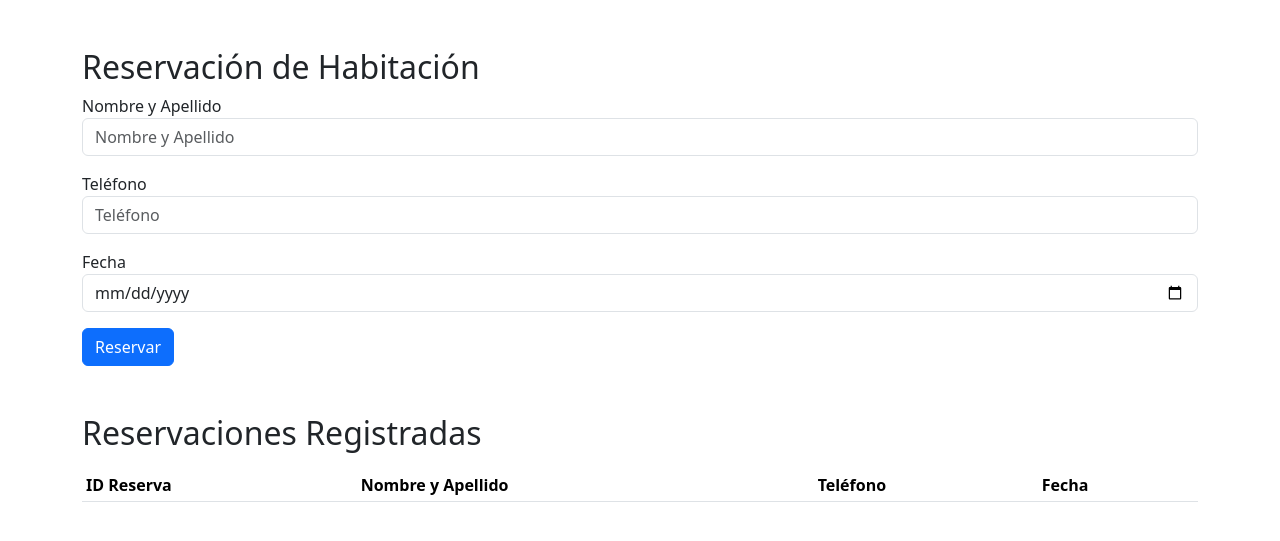
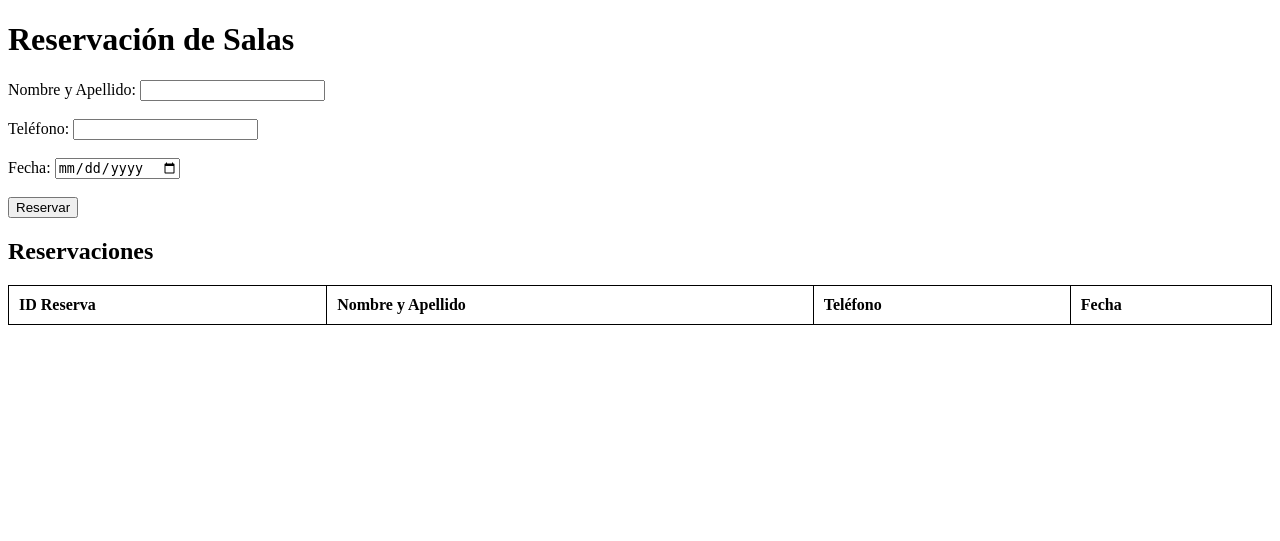
Before and after one commit to Cesar9911/Flask7BJulioMacias, a Flask app: template templates/alumnos.html in a window 1280 px wide. Shown: the top 541 px of the page. Run offline with Flask 3, Linux system fonts and the light colour scheme; the template is opened without the code that fills it, so the values that code supplies are empty; some libraries are stand-ins or nearby versions.

Commit message:
Update alumnos.html

```diff
--- a/templates/alumnos.html
+++ b/templates/alumnos.html
@@ -3,50 +3,36 @@
 <head>
     <meta charset="UTF-8">
     <meta name="viewport" content="width=device-width, initial-scale=1.0">
-    <title>Reservación de Habitación</title>
-
-    <!-- Pusher JS -->
+    <title>Reservaciones</title>
     <script src="https://js.pusher.com/7.0/pusher.min.js"></script>
-
-    <!-- Bootstrap CSS -->
-    <link href="https://cdn.jsdelivr.net/npm/bootstrap@5.3.3/dist/css/bootstrap.min.css" rel="stylesheet">
-
-    <!-- jQuery -->
-    <script src="https://code.jquery.com/jquery-3.7.1.min.js" crossorigin="anonymous"></script>
-
-    <!-- jQuery Validation -->
-    <script src="https://cdnjs.cloudflare.com/ajax/libs/jquery-validate/1.19.5/jquery.validate.min.js"></script>
-
     <style>
-        .error {
-            color: red;
+        table {
+            width: 100%;
+            border-collapse: collapse;
+        }
+        table, th, td {
+            border: 1px solid black;
+        }
+        th, td {
+            padding: 10px;
+            text-align: left;
         }
     </style>
 </head>
 <body>
-    <div class="container mt-5">
-        <h2>Reservación de Habitación</h2>
-        <form id="reservationForm" action="/reservar" method="POST">
-            <div class="form-group mb-3">
-                <label for="name">Nombre y Apellido</label>
-                <input type="text" class="form-control" id="name" name="name" placeholder="Nombre y Apellido" required>
-            </div>
-            <div class="form-group mb-3">
-                <label for="telefono">Teléfono</label>
-                <input type="tel" class="form-control" id="telefono" name="telefono" placeholder="Teléfono" required pattern="[0-9]{10}">
-            </div>
-            <div class="form-group mb-3">
-                <label for="fecha">Fecha</label>
-                <input type="date" class="form-control" id="fecha" name="fecha" required>
-            </div>
-            <button id="btnReservar" name="btnReservar" type="submit" class="btn btn-primary">Reservar</button>
+    <h1>Reservación de Salas</h1>
+    <form id="reservationForm">
+        <label for="name">Nombre y Apellido:</label>
+        <input type="text" id="name" name="name" required><br><br>
+        <label for="telefono">Teléfono:</label>
+        <input type="tel" id="telefono" name="telefono" required><br><br>
+        <label for="fecha">Fecha:</label>
+        <input type="date" id="fecha" name="fecha" required><br><br>
+        <button type="submit">Reservar</button>
     </form>
-    </div>
 
-    <!-- Tabla de reservaciones -->
-    <div class="container mt-5">
-        <h2>Reservaciones Registradas</h2>
-        <table class="table table-sm mt-3">
+    <h2>Reservaciones</h2>
+    <table>
         <thead>
             <tr>
                 <th>ID Reserva</th>
@@ -55,88 +41,60 @@
                 <th>Fecha</th>
             </tr>
         </thead>
-            <tbody id="tbodyReservaciones"></tbody>
+        <tbody id="reservationTableBody">
+            <!-- Aquí se añadirán las reservaciones -->
+        </tbody>
     </table>
-    </div>
 
     <script>
-        $(document).ready(function () {
-            // Validación del formulario
-            $("#reservationForm").validate({
-                rules: {
-                    name: {
-                        required: true,
-                        minlength: 10,
-                        maxlength: 50,
-                        lettersonly: true
-                    },
-                    telefono: {
-                        required: true,
-                        digits: true,
-                        minlength: 10,
-                        maxlength: 10
-                    },
-                    fecha: {
-                        required: true,
-                        date: true
-                    }
-                },
-                messages: {
-                    name: {
-                        required: "Por favor, ingresa tu nombre y apellido.",
-                        minlength: "Debe contener al menos 10 caracteres.",
-                        maxlength: "Debe contener como máximo 50 caracteres."
-                    },
-                    telefono: {
-                        required: "Por favor, ingresa tu teléfono.",
-                        digits: "Solo se permiten números.",
-                        minlength: "El número debe contener 10 dígitos.",
-                        maxlength: "El número debe contener 10 dígitos."
-                    },
-                    fecha: {
-                        required: "Por favor, selecciona una fecha."
-                    }
-                }
+        // Pusher configuration
+        const pusher = new Pusher('YOUR_KEY', {
+            cluster: 'YOUR_CLUSTER',
+            encrypted: true
         });
 
-            // Agregar método para validar solo letras
-            jQuery.validator.addMethod("lettersonly", function(value, element) {
-                return this.optional(element) || /^[a-zA-Z\s]+$/.test(value);
-            }, "Solo se permiten letras.");
+        // Escuchar el canal y evento de Pusher
+        const channel = pusher.subscribe('canalReservaciones');
+        channel.bind('nueva-reserva', function(data) {
+            const tableBody = document.getElementById('reservationTableBody');
 
-            // Cargar reservaciones registradas
-            function cargarReservaciones() {
-                $.get("/buscar", function (reservaciones) {
-                    const tbody = $("#tbodyReservaciones");
-                    tbody.empty();
-                    reservaciones.forEach(reservacion => {
-                        tbody.append(`
-                            <tr>
-                                <td>${reservacion[0]}</td>
-                                <td>${reservacion[1]}</td>
-                                <td>${reservacion[2]}</td>
-                                <td>${reservacion[3]}</td>
-                            </tr>
-                        `);
+            const row = document.createElement('tr');
+
+            const idCell = document.createElement('td');
+            idCell.textContent = data.id_reserva;
+            row.appendChild(idCell);
+
+            const nameCell = document.createElement('td');
+            nameCell.textContent = data.nombre;
+            row.appendChild(nameCell);
+
+            const telefonoCell = document.createElement('td');
+            telefonoCell.textContent = data.telefono;
+            row.appendChild(telefonoCell);
+
+            const fechaCell = document.createElement('td');
+            fechaCell.textContent = data.fecha;
+            row.appendChild(fechaCell);
+
+            tableBody.appendChild(row);
         });
-                });
-            }
 
-            // Llamada para cargar reservaciones al cargar la página
-            cargarReservaciones();
+        // Manejar el envío del formulario
+        document.getElementById('reservationForm').addEventListener('submit', function(e) {
+            e.preventDefault();
 
-            // Realizar POST para guardar la reservación
-            $("#reservationForm").submit(function (event) {
-                event.preventDefault();
-                $.post("/reservar", $(this).serialize(), function (respuesta) {
-                    console.log(respuesta);
-                    cargarReservaciones(); // Recargar la tabla después de hacer la reservación
-                });
-            });
+            const formData = new FormData(this);
+
+            fetch('/reservar', {
+                method: 'POST',
+                body: formData
+            })
+            .then(response => response.json())
+            .then(data => {
+                console.log('Reserva registrada:', data);
+            })
+            .catch(error => console.error('Error al registrar la reserva:', error));
         });
     </script>
-
-    <!-- Bootstrap JS -->
-    <script src="https://cdn.jsdelivr.net/npm/bootstrap@5.3.3/dist/js/bootstrap.bundle.min.js"></script>
 </body>
 </html>
```
Lines whose indentation alone changed are shown as unchanged.
